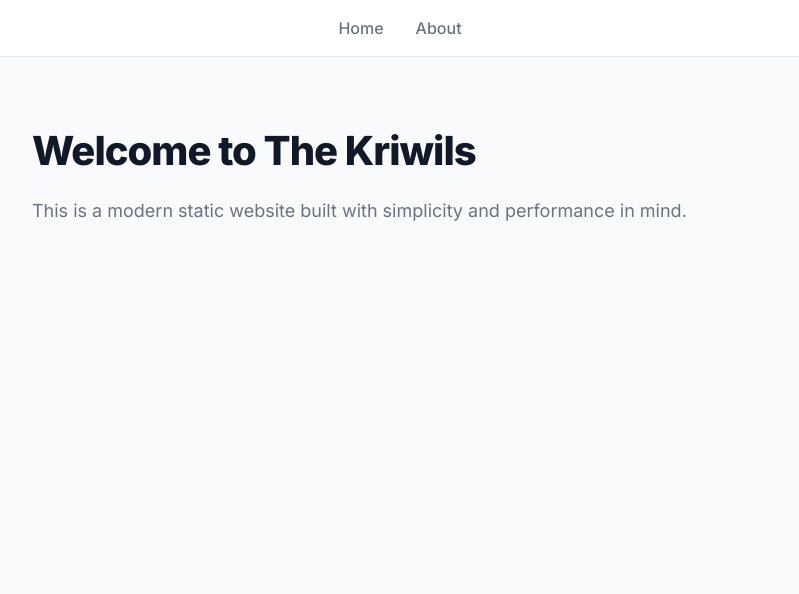
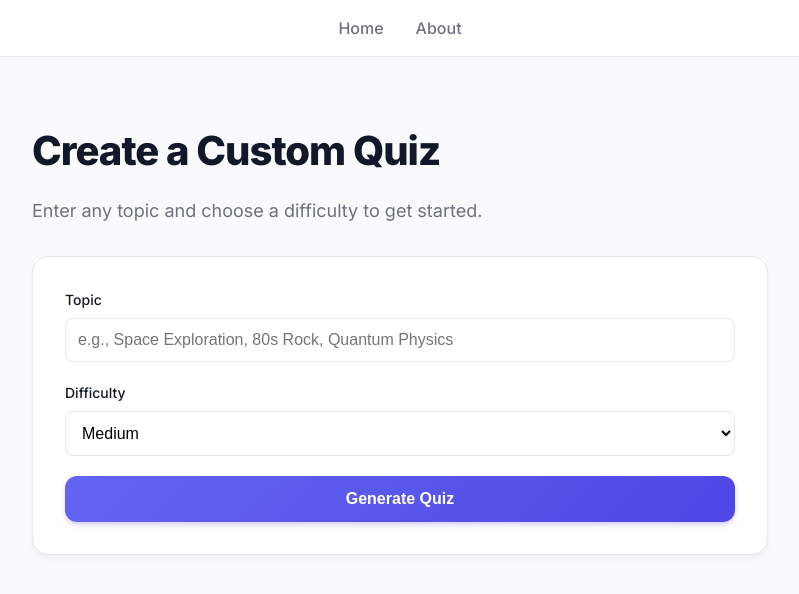
Before and after one commit to ask4gaje/The-Kriwils, a plain HTML site: page index.html in a window 1280 px wide. Shown: the whole page, without its empty margins (240-1039 px from the left). Drawn offline with Linux system fonts and the light colour scheme.

Commit message:
feat: Add quiz generator UI with topic input and difficulty selection

```diff
--- a/index.html
+++ b/index.html
@@ -18,8 +18,32 @@
     </nav>
 
     <main>
-        <h1>Welcome to The Kriwils</h1>
-        <p>This is a modern static website built with simplicity and performance in mind.</p>
+        <section class="quiz-generator">
+            <h1>Create a Custom Quiz</h1>
+            <p>Enter any topic and choose a difficulty to get started.</p>
+
+            <div class="generator-form">
+                <div class="form-group">
+                    <label for="quizTopic">Topic</label>
+                    <input type="text" id="quizTopic" placeholder="e.g., Space Exploration, 80s Rock, Quantum Physics">
+                </div>
+
+                <div class="form-group">
+                    <label for="quizDifficulty">Difficulty</label>
+                    <select id="quizDifficulty">
+                        <option value="easy">Easy</option>
+                        <option value="medium" selected>Medium</option>
+                        <option value="hard">Hard</option>
+                    </select>
+                </div>
+
+                <button id="generateBtn">Generate Quiz</button>
+            </div>
+
+            <div id="quizResults" class="quiz-results" style="display:none;">
+                <!-- Results will appear here -->
+            </div>
+        </section>
     </main>
     <script src="script.js"></script>
 </body>
--- a/style.css
+++ b/style.css
@@ -113,19 +113,30 @@ p {
     margin-bottom: 0.5rem;
 }
 
-input {
+input, select {
     width: 100%;
     padding: 0.75rem;
     border: 1px solid var(--border-color);
     border-radius: 0.5rem;
     font-size: 1rem;
+    background-color: white;
     transition: border-color 0.2s, ring 0.2s;
 }
 
-input:focus {
+input:focus, select:focus {
     outline: none;
     border-color: var(--primary-color);
     box-shadow: 0 0 0 3px rgba(79, 70, 229, 0.1);
+}
+
+/* Quiz Generator */
+.generator-form {
+    background: var(--card-bg);
+    padding: 2rem;
+    border-radius: 1rem;
+    border: 1px solid var(--border-color);
+    box-shadow: 0 4px 6px -1px rgba(0, 0, 0, 0.05);
+    margin-top: 2rem;
 }
 
 button {
```
